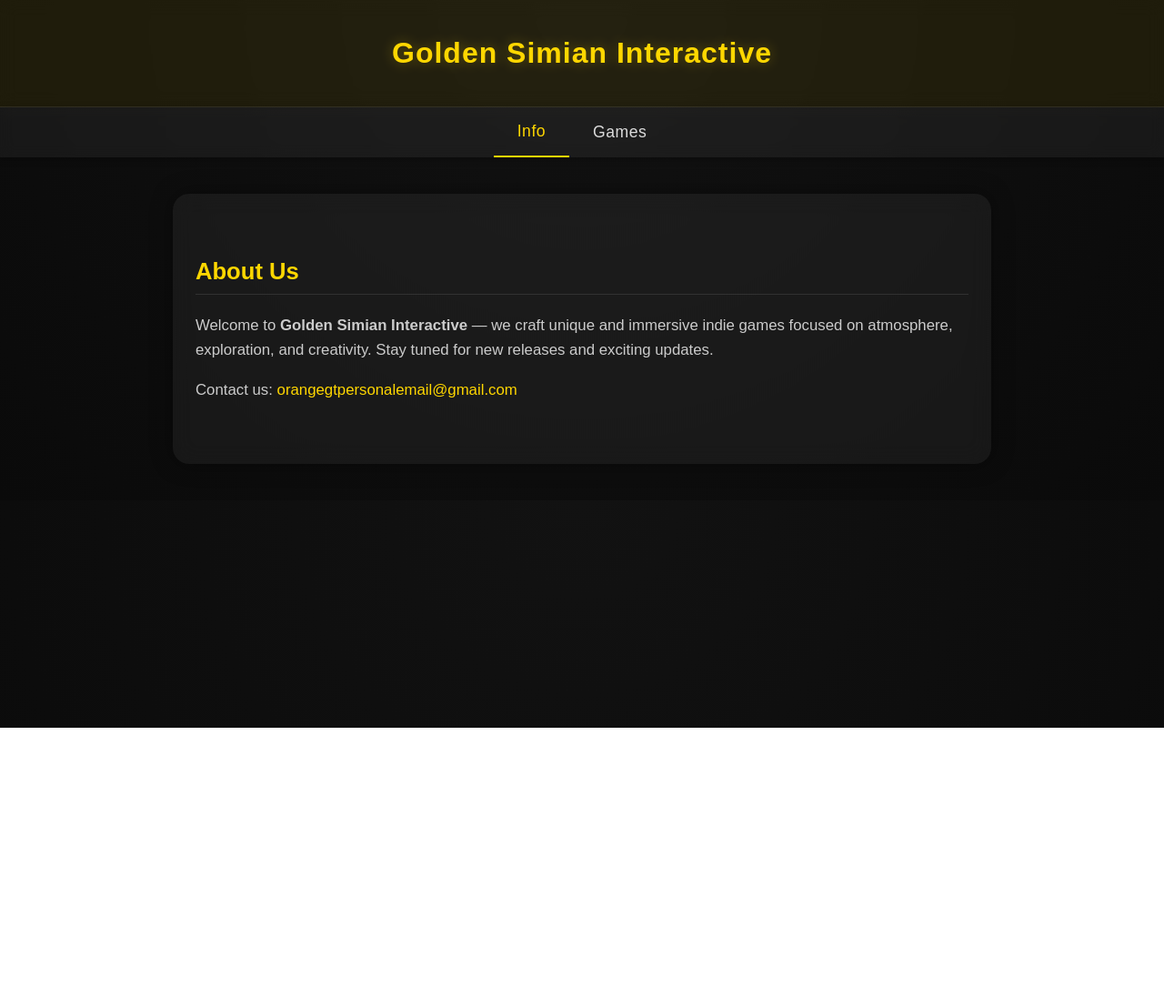
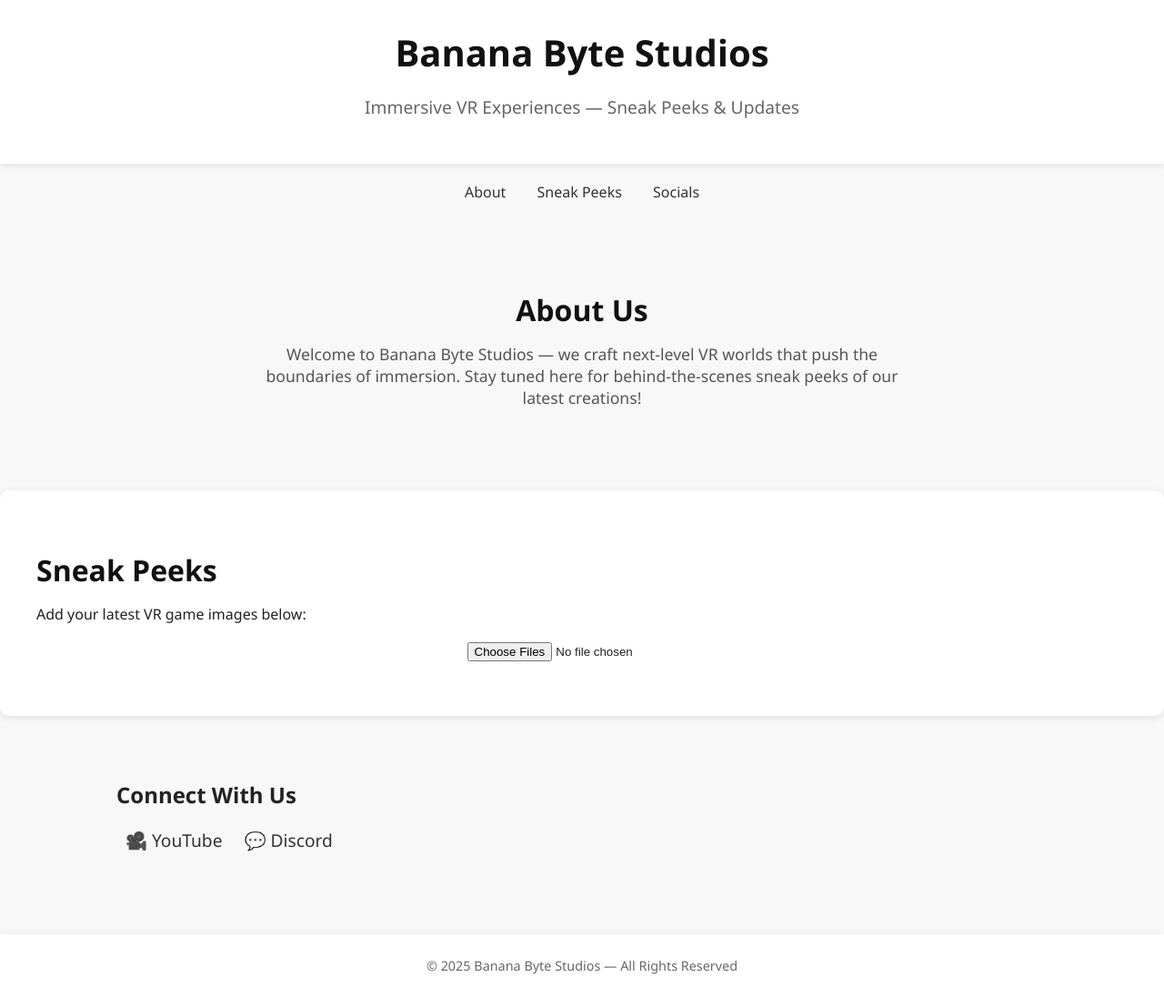
Before and after one commit to Fluide-Dev/Fluide-Dev.github.io, a plain HTML site: page index.html in a window 1280 px wide. Shown: the whole page at 91% size. Before the commit the page ends 800 px from the top, so only its background shows below. Drawn offline with Linux system fonts and the light colour scheme.

Commit message:
Update header and styling for Banana Byte Studios

```diff
--- a/index.html
+++ b/index.html
@@ -1,210 +1,157 @@
 <!DOCTYPE html>
 <html lang="en">
 <head>
-  <meta charset="UTF-8" />
-  <meta name="viewport" content="width=device-width, initial-scale=1.0" />
-  <title>Golden Simian Interactive</title>
+  <meta charset="UTF-8">
+  <meta name="viewport" content="width=device-width, initial-scale=1.0">
+  <title>Banana Byte Studios</title>
   <style>
     body {
-      font-family: 'Poppins', Arial, sans-serif;
-      background: radial-gradient(circle at top, #121212 0%, #0a0a0a 100%);
-      color: #f2f2f2;
+      font-family: 'Segoe UI', Tahoma, Geneva, Verdana, sans-serif;
       margin: 0;
-      padding: 0;
-      overflow-x: hidden;
+      background-color: #f8f8f8;
+      color: #222;
     }
     header {
-      background: rgba(255, 215, 0, 0.08);
-      backdrop-filter: blur(10px);
+      background: #ffffff;
+      box-shadow: 0 2px 8px rgba(0,0,0,0.1);
       text-align: center;
-      padding: 40px 10px;
+      padding: 30px 10px;
+    }
+    header h1 {
+      margin: 0;
+      font-size: 2.5em;
+      color: #111;
+    }
+    header p {
+      color: #666;
+      font-size: 1.2em;
+    }
+    nav {
+      text-align: center;
+      margin: 20px 0;
+    }
+    nav a {
+      margin: 0 15px;
+      text-decoration: none;
+      color: #333;
+      font-weight: 500;
+    }
+    nav a:hover {
+      color: #f1c40f;
+    }
+    section {
+      padding: 50px 10%;
+    }
+    #about {
+      text-align: center;
+    }
+    #about h2, #sneakpeeks h2 {
+      color: #111;
       font-size: 2em;
-      font-weight: 700;
-      color: #ffd700;
-      text-shadow: 0 0 15px rgba(255, 215, 0, 0.3);
-      letter-spacing: 1px;
-      border-bottom: 1px solid rgba(255, 255, 255, 0.1);
+      margin-bottom: 15px;
     }
-    .tabs {
+    #about p {
+      max-width: 700px;
+      margin: 0 auto;
+      color: #555;
+      font-size: 1.1em;
+    }
+    #sneakpeeks {
+      background: #fff;
+      border-radius: 10px;
+      box-shadow: 0 2px 10px rgba(0,0,0,0.1);
+      margin-top: 40px;
+      padding: 40px;
+    }
+    .gallery {
       display: flex;
+      flex-wrap: wrap;
+      gap: 15px;
       justify-content: center;
-      background: rgba(255, 255, 255, 0.05);
-      backdrop-filter: blur(8px);
-      position: sticky;
-      top: 0;
-      z-index: 10;
-      box-shadow: 0 2px 8px rgba(0, 0, 0, 0.3);
     }
-    .tab {
-      padding: 16px 26px;
-      cursor: pointer;
-      border: none;
-      background: transparent;
-      color: #ddd;
-      font-size: 1.1em;
-      font-weight: 500;
-      letter-spacing: 0.5px;
-      transition: all 0.3s ease;
+    .gallery img {
+      width: 250px;
+      height: 150px;
+      object-fit: cover;
+      border-radius: 8px;
+      box-shadow: 0 1px 6px rgba(0,0,0,0.1);
     }
-    .tab:hover {
-      color: #ffd700;
-      transform: scale(1.05);
+    footer {
+      text-align: center;
+      padding: 25px;
+      background-color: #fff;
+      color: #666;
+      margin-top: 40px;
+      font-size: 0.9em;
+      box-shadow: 0 -1px 6px rgba(0,0,0,0.05);
     }
-    .tab.active {
-      color: #ffd700;
-      border-bottom: 2px solid #ffd700;
+    .socials a {
+      margin: 0 10px;
+      display: inline-block;
+      font-size: 1.2em;
+      text-decoration: none;
+      color: #333;
     }
-    .content {
-      padding: 50px 25px;
-      max-width: 850px;
-      margin: 40px auto;
-      background: rgba(255, 255, 255, 0.05);
-      border-radius: 18px;
-      backdrop-filter: blur(12px);
-      box-shadow: 0 0 25px rgba(0, 0, 0, 0.4);
-      transition: opacity 0.5s ease;
+    .socials a:hover {
+      color: #f1c40f;
     }
-    h2 {
-      color: #ffd700;
-      font-size: 1.6em;
-      border-bottom: 1px solid rgba(255, 255, 255, 0.1);
-      padding-bottom: 10px;
-    }
-    p, li {
-      line-height: 1.6em;
-      color: #ccc;
-      font-size: 1.05em;
-    }
-    a {
-      color: #ffd700;
-      text-decoration: none;
-      transition: color 0.3s ease;
-    }
-    a:hover {
-      color: #fff176;
-      text-shadow: 0 0 8px rgba(255, 215, 0, 0.4);
-    }
-    ul {
-      list-style: none;
-      padding: 0;
-    }
-    .game {
-      background: rgba(255, 255, 255, 0.04);
-      margin: 12px 0;
-      padding: 18px 20px;
-      border-radius: 12px;
-      transition: transform 0.3s ease, background 0.3s ease;
-      cursor: pointer;
-      position: relative;
-    }
-    .game:hover {
-      background: rgba(255, 255, 255, 0.08);
-      transform: translateY(-3px);
-    }
-    .game-title {
-      font-weight: bold;
-      font-size: 1.1em;
-      color: #ffd700;
-      margin-bottom: 5px;
-    }
-    .game-details {
-      max-height: 0;
-      overflow: hidden;
-      opacity: 0;
-      transition: all 0.4s ease;
-      margin-top: 8px;
-    }
-    .game.active .game-details {
-      max-height: 400px;
-      opacity: 1;
-      margin-top: 10px;
-    }
-    .game-details a {
-      display: inline-block;
-      margin: 6px 8px 0 0;
-      padding: 6px 12px;
-      border: 1px solid #ffd700;
-      border-radius: 6px;
-      color: #ffd700;
-      font-size: 0.9em;
-      transition: all 0.3s ease;
-    }
-    .game-details a:hover {
-      background: #ffd700;
-      color: #111;
-      text-shadow: none;
-    }
-    @media (max-width: 600px) {
-      header {
-        font-size: 1.6em;
-        padding: 25px;
-      }
-      .tab {
-        padding: 12px 14px;
-        font-size: 1em;
-      }
-      .content {
-        padding: 25px 18px;
-        margin: 20px;
-      }
+    input[type=file] {
+      display: block;
+      margin: 20px auto;
     }
   </style>
 </head>
 <body>
+  <header>
+    <h1>Banana Byte Studios</h1>
+    <p>Immersive VR Experiences — Sneak Peeks & Updates</p>
+  </header>
+  <nav>
+    <a href="#about">About</a>
+    <a href="#sneakpeeks">Sneak Peeks</a>
+    <a href="#contact">Socials</a>
+  </nav>
 
-  <header>Golden Simian Interactive</header>
+  <section id="about">
+    <h2>About Us</h2>
+    <p>Welcome to Banana Byte Studios — we craft next-level VR worlds that push the boundaries of immersion. Stay tuned here for behind-the-scenes sneak peeks of our latest creations!</p>
+  </section>
 
-  <div class="tabs">
-    <button class="tab active" onclick="showTab('info', event)">Info</button>
-    <button class="tab" onclick="showTab('games', event)">Games</button>
-  </div>
+  <section id="sneakpeeks">
+    <h2>Sneak Peeks</h2>
+    <p>Add your latest VR game images below:</p>
+    <input type="file" id="imageUpload" multiple accept="image/*">
+    <div class="gallery" id="gallery"></div>
+  </section>
 
-  <div class="content" id="info">
-    <h2>About Us</h2>
-    <p>
-      Welcome to <strong>Golden Simian Interactive</strong> — we craft unique and immersive indie games
-      focused on atmosphere, exploration, and creativity.
-      Stay tuned for new releases and exciting updates.
-    </p>
-    <p>
-      Contact us: <a href="mailto:orangegtpersonalemail@gmail.com">orangegtpersonalemail@gmail.com</a>
-    </p>
-  </div>
+  <section id="contact">
+    <h2>Connect With Us</h2>
+    <div class="socials">
+      <a href="https://www.youtube.com/" target="_blank">🎥 YouTube</a>
+      <a href="https://discord.com/" target="_blank">💬 Discord</a>
+    </div>
+  </section>
 
-  <div class="content" id="games" style="display: none;">
-    <h2>Our Games</h2>
-    <ul>
-      <li class="game" onclick="toggleGame(this)">
-        <div class="game-title">Munkie Mayhem</div>
-        <div class="game-summary">Run around and have fun with friends and more.</div>
-        <div class="game-details">
-          <p><strong>Description:</strong> A fast-paced social VR experience full of chaos and laughter. Swing, climb, and explore fun maps with friends.</p>
-          <a href="https://discord.gg/RZpd52Bjbb" target="_blank">Join Discord</a>
-          <a href="https://www.oculus.com/experiences/quest/" target="_blank">App Lab Soon...</a>
-          <a href="https://youtube.com/" target="_blank">Trailer Soon...</a>
-        </div>
-      </li>
-      <li class="game" onclick="toggleGame(this)">
-        <div class="game-title">Coming Soon...</div>
-        <div class="game-summary">New worlds are on the horizon.</div>
-        <div class="game-details">
-          <p>Stay tuned for future releases from Golden Simian Interactive.</p>
-        </div>
-      </li>
-    </ul>
-  </div>
+  <footer>
+    © 2025 Banana Byte Studios — All Rights Reserved
+  </footer>
 
   <script>
-    function showTab(tabName, event) {
-      document.querySelectorAll('.content').forEach(div => div.style.display = 'none');
-      document.getElementById(tabName).style.display = 'block';
-      document.querySelectorAll('.tab').forEach(btn => btn.classList.remove('active'));
-      event.target.classList.add('active');
-    }
-    function toggleGame(element) {
-      element.classList.toggle('active');
-    }
+    const uploadInput = document.getElementById('imageUpload');
+    const gallery = document.getElementById('gallery');
+
+    uploadInput.addEventListener('change', (event) => {
+      const files = event.target.files;
+      for (const file of files) {
+        const reader = new FileReader();
+        reader.onload = (e) => {
+          const img = document.createElement('img');
+          img.src = e.target.result;
+          gallery.appendChild(img);
+        };
+        reader.readAsDataURL(file);
+      }
+    });
   </script>
-
 </body>
 </html>
```
